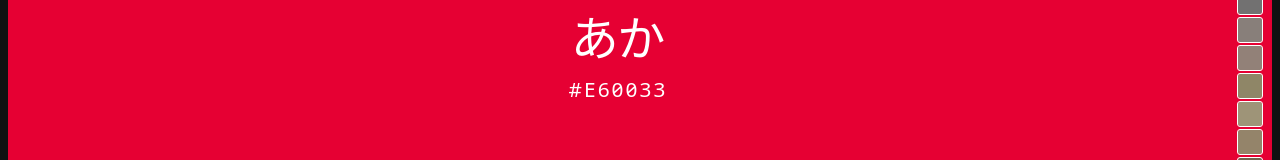
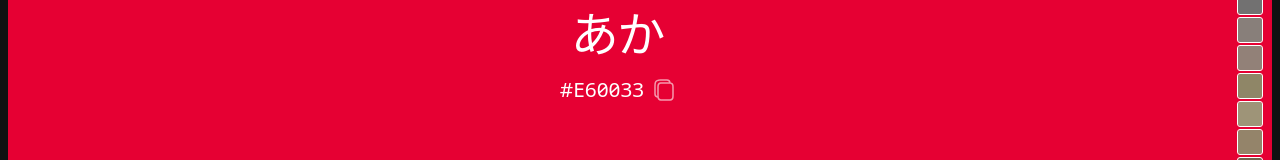
Before and after one commit to dashdashzako/kasane, a Vue app: page /#/color/aka in a window 1280 px wide. Shown: the part 442-602 px from the top of the page. Built offline with nearby package versions, Linux system fonts and the light colour scheme; a web font is replaced by a local one.

Commit message:
feat: add copy to clipboard

```diff
--- a/package.json
+++ b/package.json
@@ -18,6 +18,7 @@
     "type-check": "vue-tsc --build"
   },
   "dependencies": {
+    "@vueuse/core": "^14.3.0",
     "vue": "^3.5.31",
     "vue-router": "^5.0.4"
   },
--- /dev/null
+++ b/src/components/hex-code.vue
@@ -0,0 +1,77 @@
+<script setup lang="ts">
+import { useClipboard } from '@vueuse/core'
+
+const { hexCode } = defineProps<{ hexCode: string }>()
+
+const { copy, isSupported } = useClipboard({ source: hexCode })
+</script>
+
+<template>
+  <button
+    v-if="isSupported"
+    @click="copy(hexCode)"
+    :aria-label="`Copy ${hexCode} value to clipboard`"
+  >
+    <span>{{ hexCode }}</span>
+    <svg xmlns="http://www.w3.org/2000/svg" width="24" height="24" viewBox="0 0 24 24">
+      <path
+        fill="currentColor"
+        fill-rule="evenodd"
+        d="M15 1.25h-4.056c-1.838 0-3.294 0-4.433.153c-1.172.158-2.121.49-2.87 1.238c-.748.749-1.08 1.698-1.238 2.87c-.153 1.14-.153 2.595-.153 4.433V16a3.75 3.75 0 0 0 3.166 3.705c.137.764.402 1.416.932 1.947c.602.602 1.36.86 2.26.982c.867.116 1.97.116 3.337.116h3.11c1.367 0 2.47 0 3.337-.116c.9-.122 1.658-.38 2.26-.982s.86-1.36.982-2.26c.116-.867.116-1.97.116-3.337v-5.11c0-1.367 0-2.47-.116-3.337c-.122-.9-.38-1.658-.982-2.26c-.531-.53-1.183-.795-1.947-.932A3.75 3.75 0 0 0 15 1.25m2.13 3.021A2.25 2.25 0 0 0 15 2.75h-4c-1.907 0-3.261.002-4.29.14c-1.005.135-1.585.389-2.008.812S4.025 4.705 3.89 5.71c-.138 1.029-.14 2.383-.14 4.29v6a2.25 2.25 0 0 0 1.521 2.13c-.021-.61-.021-1.3-.021-2.075v-5.11c0-1.367 0-2.47.117-3.337c.12-.9.38-1.658.981-2.26c.602-.602 1.36-.86 2.26-.981c.867-.117 1.97-.117 3.337-.117h3.11c.775 0 1.464 0 2.074.021M7.408 6.41c.277-.277.665-.457 1.4-.556c.754-.101 1.756-.103 3.191-.103h3c1.435 0 2.436.002 3.192.103c.734.099 1.122.28 1.399.556c.277.277.457.665.556 1.4c.101.754.103 1.756.103 3.191v5c0 1.435-.002 2.436-.103 3.192c-.099.734-.28 1.122-.556 1.399c-.277.277-.665.457-1.4.556c-.755.101-1.756.103-3.191.103h-3c-1.435 0-2.437-.002-3.192-.103c-.734-.099-1.122-.28-1.399-.556c-.277-.277-.457-.665-.556-1.4c-.101-.755-.103-1.756-.103-3.191v-5c0-1.435.002-2.437.103-3.192c.099-.734.28-1.122.556-1.399"
+        clip-rule="evenodd"
+      />
+    </svg>
+  </button>
+  <template v-else>
+    {{ hexCode }}
+  </template>
+</template>
+
+<style lang="css" scoped>
+svg {
+  @media (prefers-reduced-motion: no-preference) {
+    opacity: 0.6;
+    transition: opacity 0.13s ease;
+  }
+}
+
+button {
+  -webkit-appearance: none;
+  border-radius: 0;
+  text-align: inherit;
+  background: none;
+  box-shadow: none;
+  padding: 0.25rem 1rem;
+  cursor: pointer;
+  border: none;
+  color: inherit;
+  font: inherit;
+
+  display: flex;
+  align-items: center;
+  justify-content: center;
+  gap: 0.5rem;
+  margin: 0 auto;
+
+  border-radius: 0.25rem;
+  outline-width: 2px;
+  outline-style: solid;
+  outline-color: transparent;
+
+  @media (prefers-reduced-motion: no-preference) {
+    transition: all 0.13s ease;
+  }
+
+  &:hover,
+  &:focus-visible {
+    background-color: oklch(from var(--color) calc((0.6 - l) * infinity) 0 0 / 0.1);
+    outline-color: oklch(from var(--color) calc((0.6 - l) * infinity) 0 0 / 0.5);
+
+    @media (prefers-reduced-motion: no-preference) {
+      svg {
+        opacity: 1;
+      }
+    }
+  }
+}
+</style>
--- a/src/pages/color/[hepburn].vue
+++ b/src/pages/color/[hepburn].vue
@@ -5,6 +5,7 @@ import { computed, watchEffect } from 'vue'
 import ColorsList from '@/components/colors-list.vue'
 import VisuallyHidden from '@/components/visually-hidden.vue'
 import { useBrowserCapabilities } from '@/composables/use-browser-capabilities'
+import HexCode from '@/components/hex-code.vue'
 
 const route = useRoute()
 
@@ -54,7 +55,9 @@ watchEffect(() => {
         </Transition>
         <VisuallyHidden tag="dt">Hex code</VisuallyHidden>
         <Transition name="hex-code" mode="out-in">
-          <dd class="hex-code" :key="currentColor.hepburn">{{ currentColor.hex }}</dd>
+          <dd class="hex-code" :key="currentColor.hepburn">
+            <HexCode :hex-code="currentColor.hex" />
+          </dd>
         </Transition>
       </dl>
     </article>
```
Also changed, not shown: 1 other file (tests, documents, lock files or other folders).
